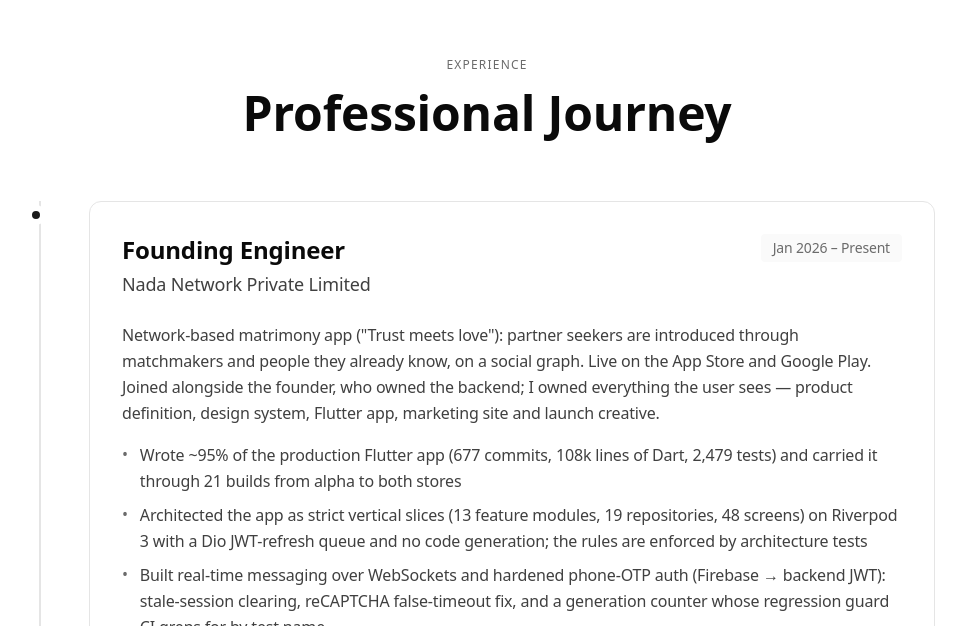
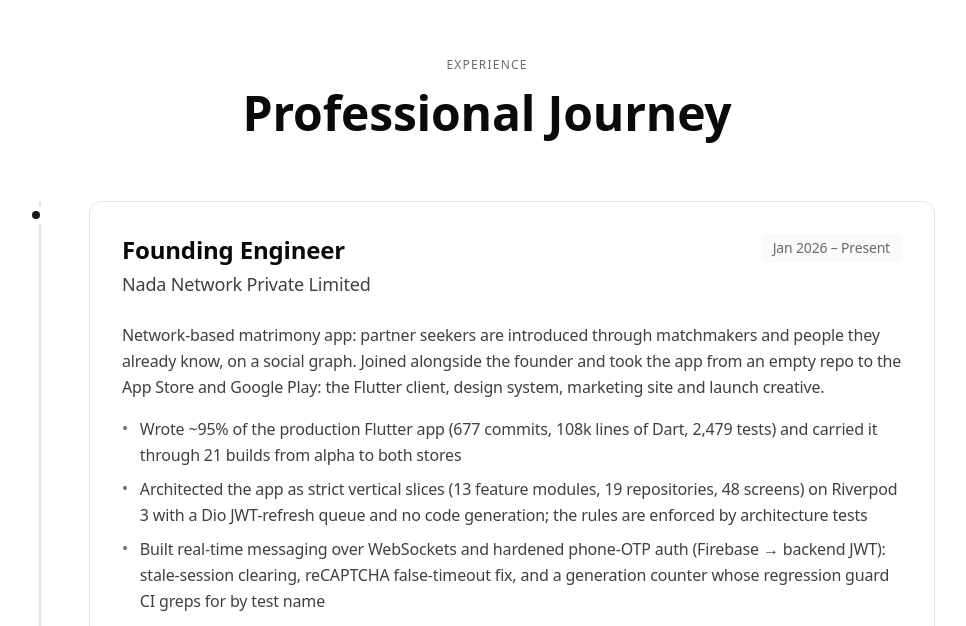
Before and after one commit to aashish-khatri/portfolio, a Next.js app: page / in a window 1280 px wide. Shown: the part 2841-3467 px from the top of the page, without its empty margins (153-1119 px from the left). Built offline with nearby package versions, Linux system fonts and the light colour scheme.

Commit message:
Copy: drop "Trust meets love", reword Nada ownership line (#3)
* fix(copy): drop tagline, reword client-side ownership line

* fix(copy): drop tagline, reword Nada ownership line to what was shipped

* fix(copy): drop tagline, reword Nada ownership line to what was shipped

```diff
--- a/components/home/About.tsx
+++ b/components/home/About.tsx
@@ -20,7 +20,7 @@ export default function About() {
         <div className="grid grid-cols-1 md:grid-cols-2 gap-12 lg:gap-24 mb-24">
           <MotionSection delay={0.1} className="space-y-6 text-lg text-text-secondary leading-relaxed">
             <p>
-              Integrated (B.Tech+M.Tech) graduate from IIIT Gwalior. Founding Engineer at <strong>Nada</strong>, a network-based matrimony app where partner seekers are introduced through matchmakers and people they already know. I joined alongside the founder, who owned the backend, and owned everything the user sees: product definition, the design system, the Flutter app, the marketing site and the launch creative. The app is live on the App Store and Google Play.
+              Integrated (B.Tech+M.Tech) graduate from IIIT Gwalior. Founding Engineer at <strong>Nada</strong>, a network-based matrimony app where partner seekers are introduced through matchmakers and people they already know. I joined alongside the founder and shipped the Flutter app from an empty repo to the App Store and Google Play, along with the design system, the marketing site and the launch creative.
             </p>
             <p>
               Before that I built the frontend of the IBM Z Software Discovery Tool as an LFX mentee (Linux Foundation, 2023), migrating it from AngularJS to React. Outside of shipped product work, I study distributed systems and backend architecture — and write technical deep-dives on database internals, system design, and infrastructure topics.
--- a/data/experience.ts
+++ b/data/experience.ts
@@ -14,7 +14,7 @@ export const experienceData: ExperienceItem[] = [
         role: 'Founding Engineer',
         company: 'Nada Network Private Limited',
         period: 'Jan 2026 – Present',
-        description: 'Network-based matrimony app ("Trust meets love"): partner seekers are introduced through matchmakers and people they already know, on a social graph. Live on the App Store and Google Play. Joined alongside the founder, who owned the backend; I owned everything the user sees — product definition, design system, Flutter app, marketing site and launch creative.',
+        description: 'Network-based matrimony app: partner seekers are introduced through matchmakers and people they already know, on a social graph. Joined alongside the founder and took the app from an empty repo to the App Store and Google Play: the Flutter client, design system, marketing site and launch creative.',
         achievements: [
             'Wrote ~95% of the production Flutter app (677 commits, 108k lines of Dart, 2,479 tests) and carried it through 21 builds from alpha to both stores',
             'Architected the app as strict vertical slices (13 feature modules, 19 repositories, 48 screens) on Riverpod 3 with a Dio JWT-refresh queue and no code generation; the rules are enforced by architecture tests',
```
